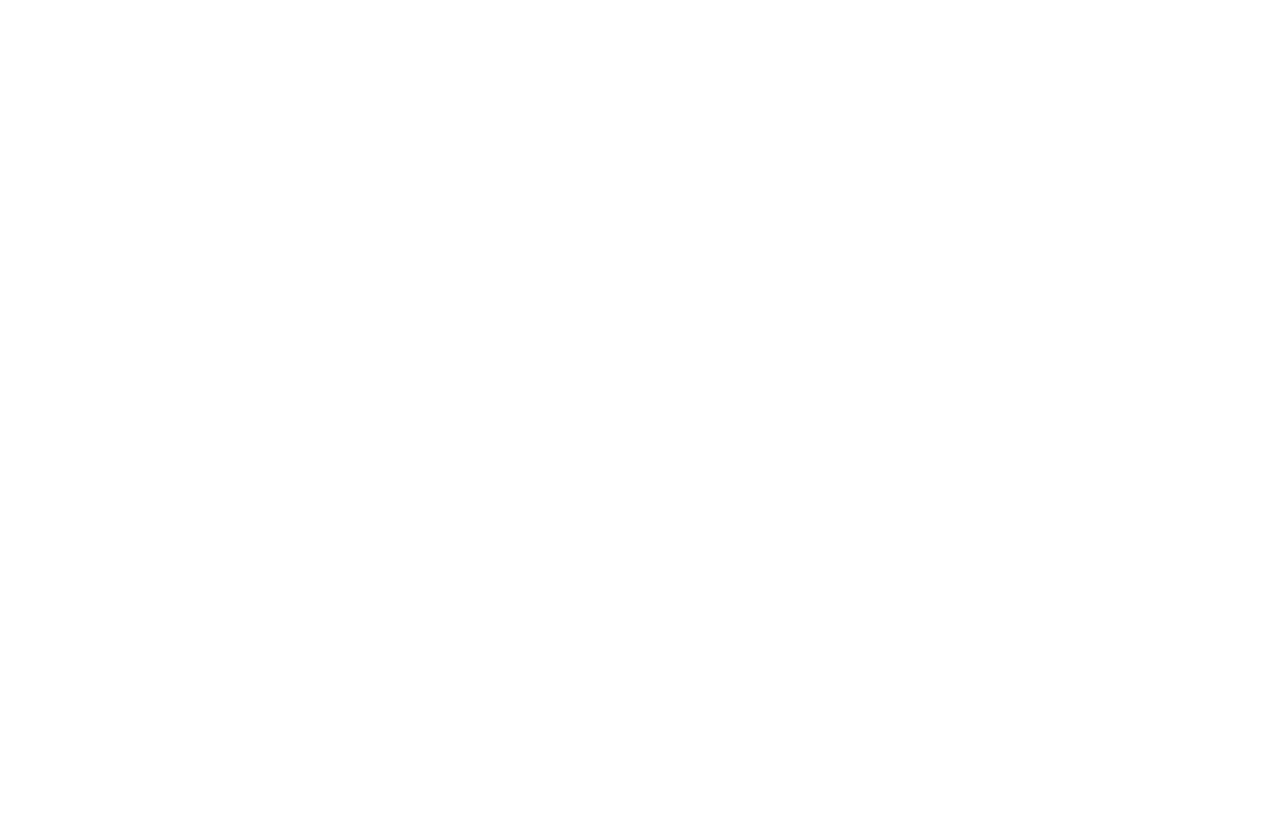
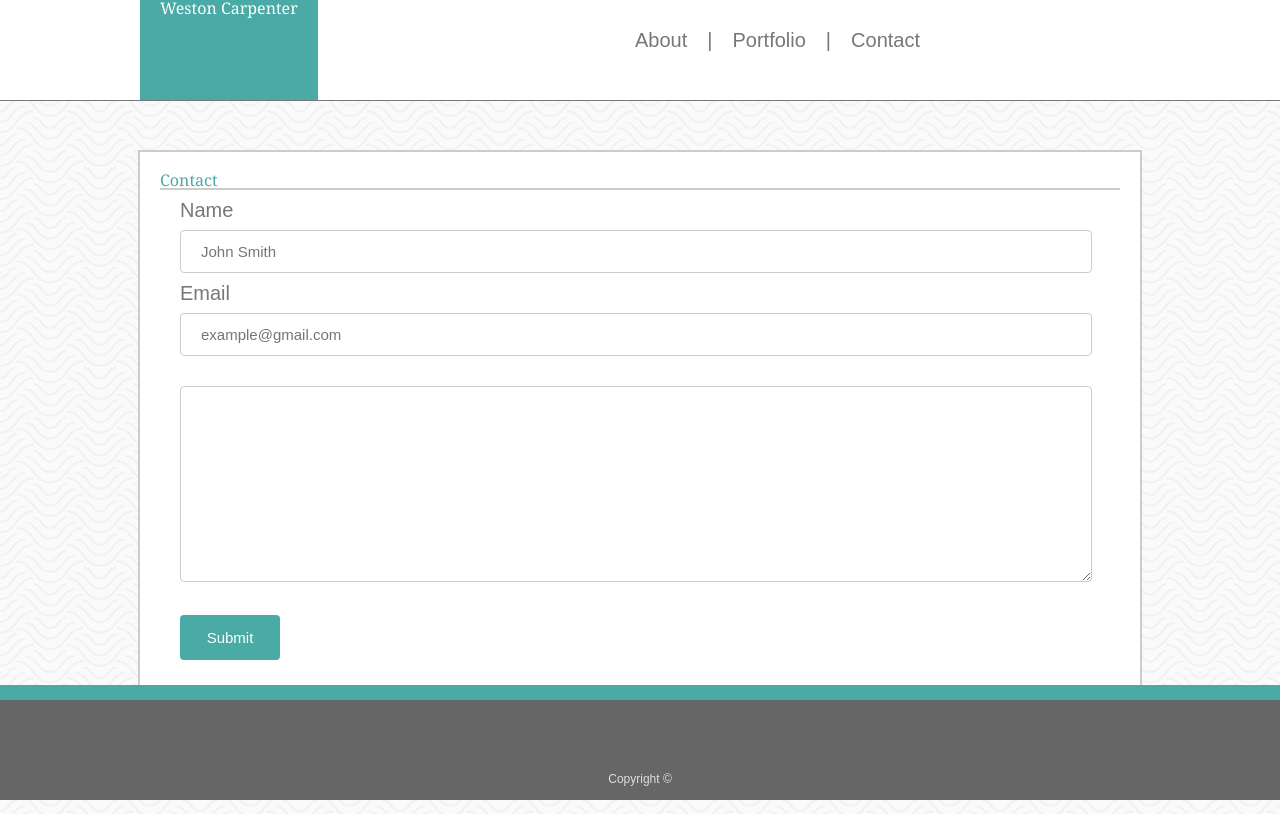
Before and after one commit to Wcarpenter96/Basic-Portfolio, a plain HTML site: page contact.html in a window 1280 px wide. Drawn offline with Linux system fonts and the light colour scheme; files that its build step writes are made by us from their sources.

Commit message:
Fully formatted Contact page, styling parsed into separate css files

```diff
--- a/assets/css/contactstyle.css
+++ b/assets/css/contactstyle.css
@@ -0,0 +1,95 @@
+
+
+
+label{
+    font-family: 'Arial', 'Helvetica Neue', Helvetica, sans-serif;
+    margin:20px;
+    color: #777777;
+    font-size:20px;
+}
+
+input{
+    font-family: 'Arial', 'Helvetica Neue', Helvetica, sans-serif;
+    margin:20px;
+    color: #777777;
+    font-size:15px;
+}
+form{
+    margin:10px 0px;
+}
+
+textarea{
+    width: 95%;
+    padding: 12px 20px;
+    margin: 10px 20px;
+    display: inline-block;
+
+    border: 1px solid #ccc;
+    border-radius: 4px;
+    box-sizing: border-box;
+
+    font-family: 'Arial', 'Helvetica Neue', Helvetica, sans-serif;
+    margin:20px;
+    color: #777777;
+    font-size:15px;
+}
+
+input[type=text], select {
+
+    width: 95%;
+    padding: 12px 20px;
+    margin: 10px 20px;
+    display: inline-block;
+
+    border: 1px solid #ccc;
+    border-radius: 4px;
+    box-sizing: border-box;
+  }
+
+  input[type=submit] {
+    width: 100px;
+    background-color: #4aaaa5;
+    color: white;
+    padding: 14px 20px;
+    margin: 10px 20px;
+    border: none;
+    border-radius: 4px;
+    cursor: pointer;
+  }
+
+  input[type=submit]:hover {
+    background-color: #4bbbb5;
+  }
+
+  input:hover{
+
+    border-color:#4aaaa5;
+}
+
+textarea:hover{
+
+    border-color:#4aaaa5;
+
+}
+
+
+/* CONTENT FORMATTING */
+
+.title{
+
+    color:#4aaaa5;
+    border-bottom:2px solid #cccccc;
+  }
+
+
+  .content{
+
+    width:960px;
+    height:570px;
+    top:50px;
+    margin: 100px auto 100px auto;
+    position:relative;
+    background-color: #ffffff;
+    padding: 20px;
+    border: 2px solid #cccccc;
+  }
--- a/assets/css/indexstyle.css
+++ b/assets/css/indexstyle.css
@@ -0,0 +1,24 @@
+img {
+    float: left;
+  }
+
+/* CONTENT FORMATTING */
+
+.title{
+
+  color:#4aaaa5;
+  border-bottom:2px solid #cccccc;
+}
+
+
+.content{
+
+  width:960px;
+  height:500px;
+  top:50px;
+  margin: 100px auto 100px auto;
+  position:relative;
+  background-color: #ffffff;
+  padding: 20px;
+  border: 2px solid #cccccc;
+}
--- a/assets/css/mainstyle.css
+++ b/assets/css/mainstyle.css
@@ -1,3 +1,4 @@
+/* GENERAL FORMATTING */
 
 body{
     background-image: url("papyrus.png");
@@ -15,6 +16,8 @@ p{
   font-size:20px;
 }
 
+/* NAVBAR FORMATTING */
+
 ul {
     height:100px;
     width: 100%;
@@ -28,7 +31,7 @@ ul {
     margin:0;
   }
 
-  li a{
+  li {
     display: block;
     padding: 30px 10px;
     float: right;
@@ -39,7 +42,19 @@ ul {
     font-size: 20px;
     font-family: 'Arial', 'Helvetica Neue', Helvetica, sans-serif;
 
+  }
 
+  a{
+    color: #777777;
+    text-decoration: none;
+    text-align: center;
+    font-size: 20px;
+    font-family: 'Arial', 'Helvetica Neue', Helvetica, sans-serif;
+
+  }
+
+  a:hover{
+    color: #888888;
   }
 
   .logo{
@@ -55,28 +70,7 @@ ul {
     text-align: center;
   }
 
-  .title{
-
-    color:#4aaaa5;
-    border-bottom:2px solid #cccccc;
-  }
-
-
-.content{
-
-    width:960px;
-    height:500px;
-    top:50px;
-    margin: 100px auto 100px auto;
-    position:relative;
-    background-color: #ffffff;
-    padding: 20px;
-    border: 2px solid #cccccc;
-}
-
-img {
-  float: left;
-}
+/* FOOTER FORMATTING */
 
 .footer{
 
@@ -94,11 +88,9 @@ img {
     color: white;
     text-align: center;
 
-
-
 }
 .footertext{
-    padding-top: 47px;
-    font-size: 13px;
+    padding-top: 50px;
+    font-size: 12px;
     color: #ddd;
 }
--- a/contact.html
+++ b/contact.html
@@ -0,0 +1,57 @@
+<!DOCTYPE html>
+<html lang="en">
+
+<head>
+    <meta charset="UTF-8">
+    <meta name="viewport" content="width=device-width, initial-scale=1.0">
+    <meta http-equiv="X-UA-Compatible" content="ie=edge">
+    <title>Document</title>
+    <link rel="stylesheet" href="reset.css">
+    <link rel="stylesheet" href="assets/css/mainstyle.css">
+    <link rel="stylesheet" href="assets/css/contactstyle.css">
+</head>
+
+<body>
+
+    <ul>
+        <li><a href="contact.html">Contact</a></li>
+        <li>|</li>
+        <li><a href="portfolio.html">Portfolio</a></li>
+        <li>|</li>
+        <li><a href="index.html">About</a></li>
+    </ul>
+
+    <div class="content">
+
+        <div class="logo">
+            <h1>Weston Carpenter</h1>
+        </div>
+
+        <div class="title">
+
+            <h1>Contact</h1>
+
+        </div>
+
+        <form>
+
+            <label for="name">Name</label>
+            <input type="text" placeholder="John Smith">
+
+            <label for="email">Email</label>
+            <input type="text" placeholder="example@gmail.com">
+
+            <textarea type="text" rows="10" cols="25"></textarea>
+
+            <input type="submit" value="Submit">
+
+        </form>
+
+        <div class="footer">
+            <p class="footertext">Copyright ©</p>
+        </div>
+
+
+</body>
+
+</html>
```
Also changed, not shown: index.html (+2 -4 lines).
